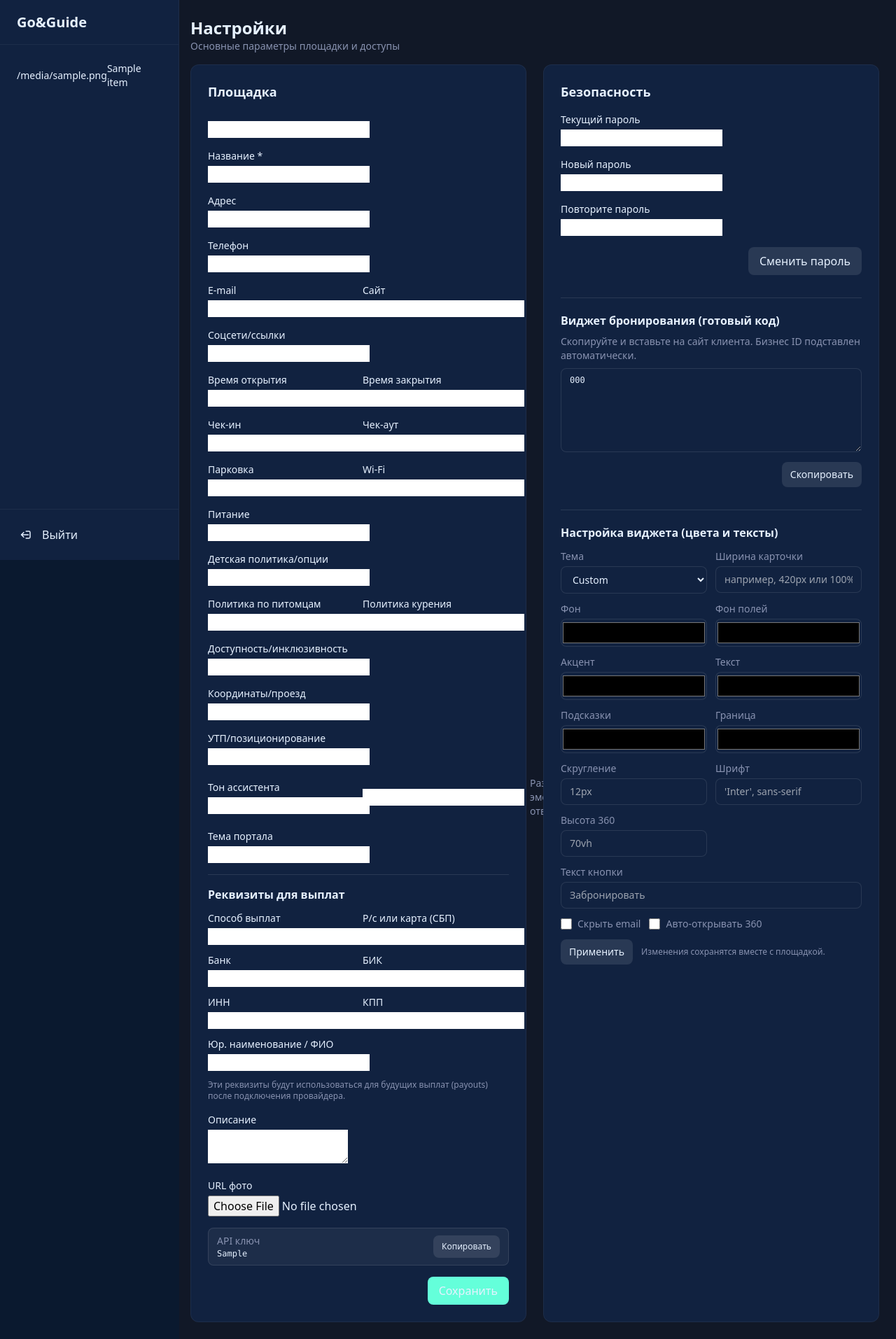
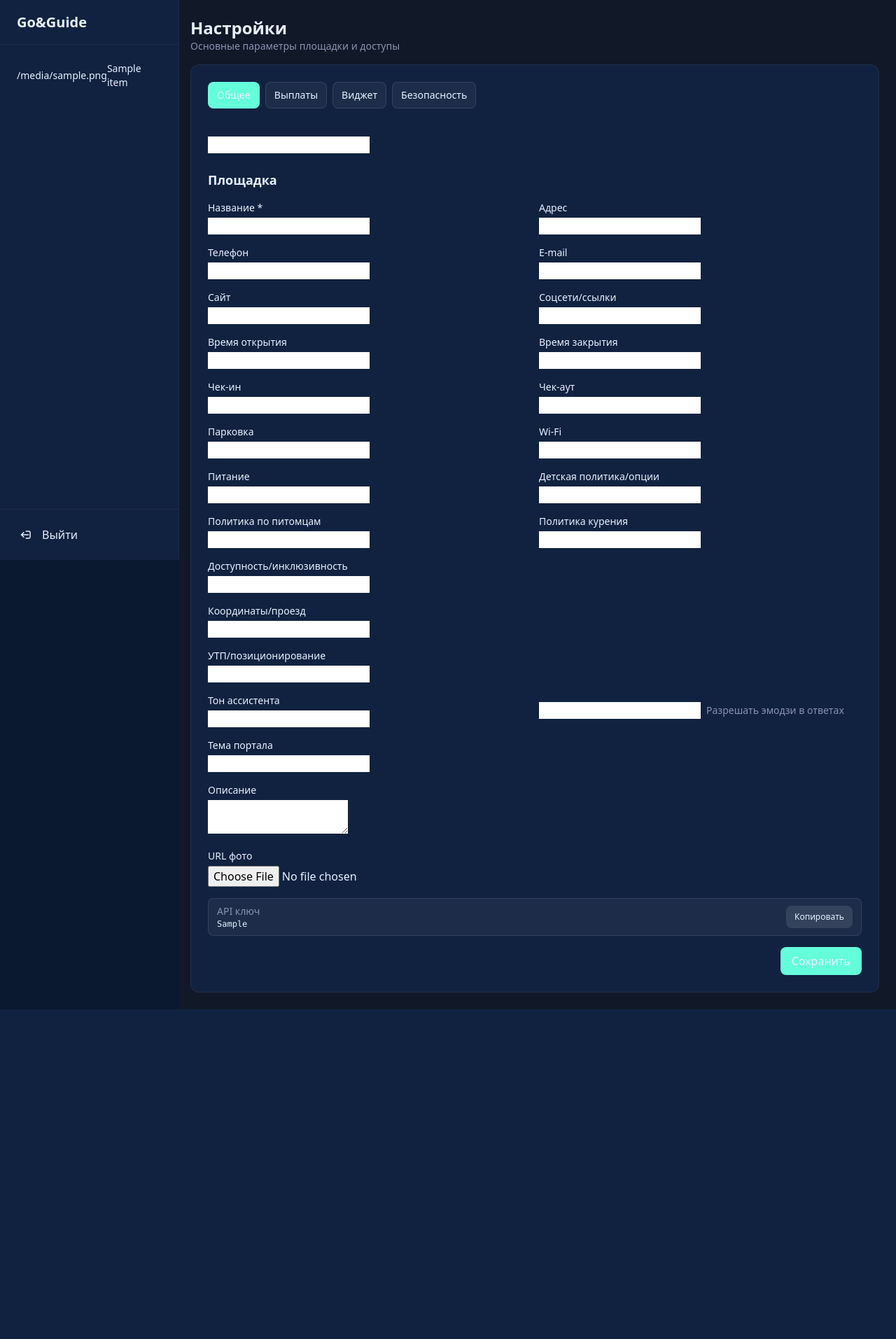
Before and after one commit to VyacheslavChernikov/goguide, a Django app: template backend/go_guide_portal/templates/go_guide_portal/settings.html in a window 1280 px wide. Shown: the whole page at 70% size. After the commit the page ends 1442 px from the top, so only its background shows below. Run offline with Django 5.2, Linux system fonts and the light colour scheme; the template is opened without the code that fills it: most values are stand-ins (such as "Sample title", 1, 10 or a date in 2020); form fields are guessed from the names that the template uses; some libraries are stand-ins or nearby versions.

Commit message:
feat: organize settings into tabs

```diff
--- a/backend/go_guide_portal/templates/go_guide_portal/settings.html
+++ b/backend/go_guide_portal/templates/go_guide_portal/settings.html
@@ -8,13 +8,22 @@
   </div>
 </div>
 
-<div class="grid grid-cols-1 lg:grid-cols-2 gap-6">
 <div class="bg-panel border border-white/5 rounded-xl p-6">
-    <h3 class="text-lg font-semibold mb-3">Площадка</h3>
-    <form method="post" action="{% url 'settings' %}" class="space-y-4">
+  <div class="flex flex-wrap gap-2 mb-4">
+    <button type="button" data-tab-btn="general" class="settings-tab-btn px-3 py-2 rounded-lg border border-white/10 bg-white/10 text-sm font-medium">Общее</button>
+    <button type="button" data-tab-btn="payouts" class="settings-tab-btn px-3 py-2 rounded-lg border border-white/10 bg-white/5 text-sm font-medium">Выплаты</button>
+    <button type="button" data-tab-btn="widget" class="settings-tab-btn px-3 py-2 rounded-lg border border-white/10 bg-white/5 text-sm font-medium">Виджет</button>
+    <button type="button" data-tab-btn="security" class="settings-tab-btn px-3 py-2 rounded-lg border border-white/10 bg-white/5 text-sm font-medium">Безопасность</button>
+  </div>
+
+  <form method="post" action="{% url 'settings' %}" class="space-y-6" id="unitForm">
     {% csrf_token %}
     <input type="hidden" name="save_unit" value="1" />
     {{ unit_form.widget_config }}
+
+    <div data-tab="general" class="settings-tab-content space-y-4">
+      <h3 class="text-lg font-semibold">Площадка</h3>
+      <div class="grid grid-cols-1 lg:grid-cols-2 gap-3">
         <div>
           <label class="block text-sm mb-1">Название *</label>
           {{ unit_form.name }}
@@ -23,23 +32,26 @@
           <label class="block text-sm mb-1">Адрес</label>
           {{ unit_form.address }}
         </div>
+      </div>
+      <div class="grid grid-cols-1 lg:grid-cols-2 gap-3">
         <div>
           <label class="block text-sm mb-1">Телефон</label>
           {{ unit_form.phone }}
         </div>
-      <div class="grid grid-cols-1 lg:grid-cols-2 gap-3">
         <div>
           <label class="block text-sm mb-1">E-mail</label>
           {{ unit_form.email }}
         </div>
+      </div>
+      <div class="grid grid-cols-1 lg:grid-cols-2 gap-3">
         <div>
           <label class="block text-sm mb-1">Сайт</label>
           {{ unit_form.website }}
         </div>
-      </div>
         <div>
           <label class="block text-sm mb-1">Соцсети/ссылки</label>
           {{ unit_form.socials }}
+        </div>
       </div>
       <div class="grid grid-cols-1 lg:grid-cols-2 gap-3">
         <div>
@@ -71,6 +83,7 @@
           {{ unit_form.wifi_info }}
         </div>
       </div>
+      <div class="grid grid-cols-1 lg:grid-cols-2 gap-3">
         <div>
           <label class="block text-sm mb-1">Питание</label>
           {{ unit_form.meals_info }}
@@ -78,6 +91,7 @@
         <div>
           <label class="block text-sm mb-1">Детская политика/опции</label>
           {{ unit_form.kids_policy }}
+        </div>
       </div>
       <div class="grid grid-cols-1 lg:grid-cols-2 gap-3">
         <div>
@@ -117,8 +131,28 @@
           {{ unit_form.portal_theme }}
         </div>
       </div>
-      <div class="mt-4 border-t border-white/10 pt-4 space-y-3">
-        <h4 class="text-md font-semibold">Реквизиты для выплат</h4>
+      <div>
+        <label class="block text-sm mb-1">Описание</label>
+        {{ unit_form.description }}
+      </div>
+      <div>
+        <label class="block text-sm mb-1">URL фото</label>
+        {{ unit_form.photo_url }}
+      </div>
+      <div class="flex items-center justify-between bg-white/5 border border-white/10 rounded-lg px-3 py-2">
+        <div>
+          <div class="text-sm text-muted">API ключ</div>
+          <div class="font-mono text-xs break-all">{{ unit.api_key }}</div>
+        </div>
+        <button type="button" onclick="navigator.clipboard.writeText('{{ unit.api_key }}')" class="text-xs px-3 py-2 rounded-lg bg-white/10 hover:bg-white/20">Копировать</button>
+      </div>
+      <div class="flex justify-end">
+        <button type="submit" class="px-4 py-2 rounded-lg bg-accent text-bg font-medium hover:bg-accent/80 transition">Сохранить</button>
+      </div>
+    </div>
+
+    <div data-tab="payouts" class="settings-tab-content space-y-4 hidden">
+      <h3 class="text-lg font-semibold">Реквизиты для выплат</h3>
       <div class="grid grid-cols-1 lg:grid-cols-2 gap-3">
         <div>
           <label class="block text-sm mb-1">Способ выплат</label>
@@ -150,51 +184,13 @@
         </div>
       </div>
       <p class="text-xs text-muted">Эти реквизиты будут использоваться для будущих выплат (payouts) после подключения провайдера.</p>
-      </div>
-      <div>
-        <label class="block text-sm mb-1">Описание</label>
-        {{ unit_form.description }}
-      </div>
-      <div>
-        <label class="block text-sm mb-1">URL фото</label>
-        {{ unit_form.photo_url }}
-      </div>
-      <div class="flex items-center justify-between bg-white/5 border border-white/10 rounded-lg px-3 py-2">
-        <div>
-          <div class="text-sm text-muted">API ключ</div>
-          <div class="font-mono text-xs break-all">{{ unit.api_key }}</div>
-        </div>
-        <button type="button" onclick="navigator.clipboard.writeText('{{ unit.api_key }}')" class="text-xs px-3 py-2 rounded-lg bg-white/10 hover:bg-white/20">Копировать</button>
-      </div>
       <div class="flex justify-end">
         <button type="submit" class="px-4 py-2 rounded-lg bg-accent text-bg font-medium hover:bg-accent/80 transition">Сохранить</button>
       </div>
-    </form>
     </div>
 
-  <div class="bg-panel border border-white/5 rounded-xl p-6">
-    <h3 class="text-lg font-semibold mb-3">Безопасность</h3>
-    <form method="post" action="{% url 'settings' %}" class="space-y-4">
-      {% csrf_token %}
-      <input type="hidden" name="change_password" value="1" />
-      <div>
-        <label class="block text-sm mb-1">Текущий пароль</label>
-        {{ pwd_form.old_password }}
-      </div>
-      <div>
-        <label class="block text-sm mb-1">Новый пароль</label>
-        {{ pwd_form.new_password1 }}
-      </div>
-      <div>
-        <label class="block text-sm mb-1">Повторите пароль</label>
-        {{ pwd_form.new_password2 }}
-      </div>
-      <div class="flex justify-end">
-        <button type="submit" class="px-4 py-2 rounded-lg bg-white/10 hover:bg-white/20">Сменить пароль</button>
-      </div>
-    </form>
-
-    <div class="mt-8 border-t border-white/10 pt-5">
+    <div data-tab="widget" class="settings-tab-content space-y-6 hidden">
+      <div class="border border-white/10 rounded-lg p-4">
         <h4 class="text-md font-semibold mb-2">Виджет бронирования (готовый код)</h4>
         <p class="text-sm text-muted mb-2">Скопируйте и вставьте на сайт клиента. Бизнес ID подставлен автоматически.</p>
         <div class="space-y-2">
@@ -205,7 +201,7 @@
         </div>
       </div>
 
-    <div class="mt-8 border-t border-white/10 pt-5 space-y-3" id="widget-configurator">
+      <div class="border border-white/10 rounded-lg p-4 space-y-3" id="widget-configurator">
         <h4 class="text-md font-semibold">Настройка виджета (цвета и тексты)</h4>
         <div class="grid grid-cols-2 gap-3 text-sm">
           <label class="space-y-1">
@@ -276,6 +272,33 @@
           <span class="text-xs text-muted">Изменения сохранятся вместе с площадкой.</span>
         </div>
       </div>
+
+      <div class="flex justify-end">
+        <button type="submit" class="px-4 py-2 rounded-lg bg-accent text-bg font-medium hover:bg-accent/80 transition">Сохранить</button>
+      </div>
+    </div>
+  </form>
+
+  <div data-tab="security" class="settings-tab-content space-y-4 hidden">
+    <form method="post" action="{% url 'settings' %}" class="space-y-4">
+      {% csrf_token %}
+      <input type="hidden" name="change_password" value="1" />
+      <div>
+        <label class="block text-sm mb-1">Текущий пароль</label>
+        {{ pwd_form.old_password }}
+      </div>
+      <div>
+        <label class="block text-sm mb-1">Новый пароль</label>
+        {{ pwd_form.new_password1 }}
+      </div>
+      <div>
+        <label class="block text-sm mb-1">Повторите пароль</label>
+        {{ pwd_form.new_password2 }}
+      </div>
+      <div class="flex justify-end">
+        <button type="submit" class="px-4 py-2 rounded-lg bg-white/10 hover:bg-white/20">Сменить пароль</button>
+      </div>
+    </form>
   </div>
 </div>
 {% endblock %}
@@ -283,4 +306,33 @@
 {% block extra_js %}
   <script src="{% static 'widget/widget-presets.js' %}"></script>
   <script src="{% static 'widget/configurator.js' %}"></script>
+  <script>
+    document.addEventListener('DOMContentLoaded', () => {
+      const tabButtons = document.querySelectorAll('.settings-tab-btn');
+      const tabContents = document.querySelectorAll('.settings-tab-content');
+
+      const activateTab = (name) => {
+        tabContents.forEach((content) => {
+          content.classList.toggle('hidden', content.dataset.tab !== name);
+        });
+        tabButtons.forEach((btn) => {
+          const isActive = btn.dataset.tabBtn === name;
+          btn.classList.toggle('bg-accent', isActive);
+          btn.classList.toggle('text-bg', isActive);
+          btn.classList.toggle('border-accent', isActive);
+          btn.classList.toggle('bg-white/10', !isActive);
+          btn.classList.toggle('bg-white/5', !isActive);
+        });
+      };
+
+      tabButtons.forEach((btn) => {
+        btn.addEventListener('click', () => activateTab(btn.dataset.tabBtn));
+      });
+
+      // Активируем первую вкладку по умолчанию
+      if (tabButtons.length) {
+        activateTab(tabButtons[0].dataset.tabBtn);
+      }
+    });
+  </script>
 {% endblock %}
```
Lines whose indentation alone changed are shown as unchanged.
